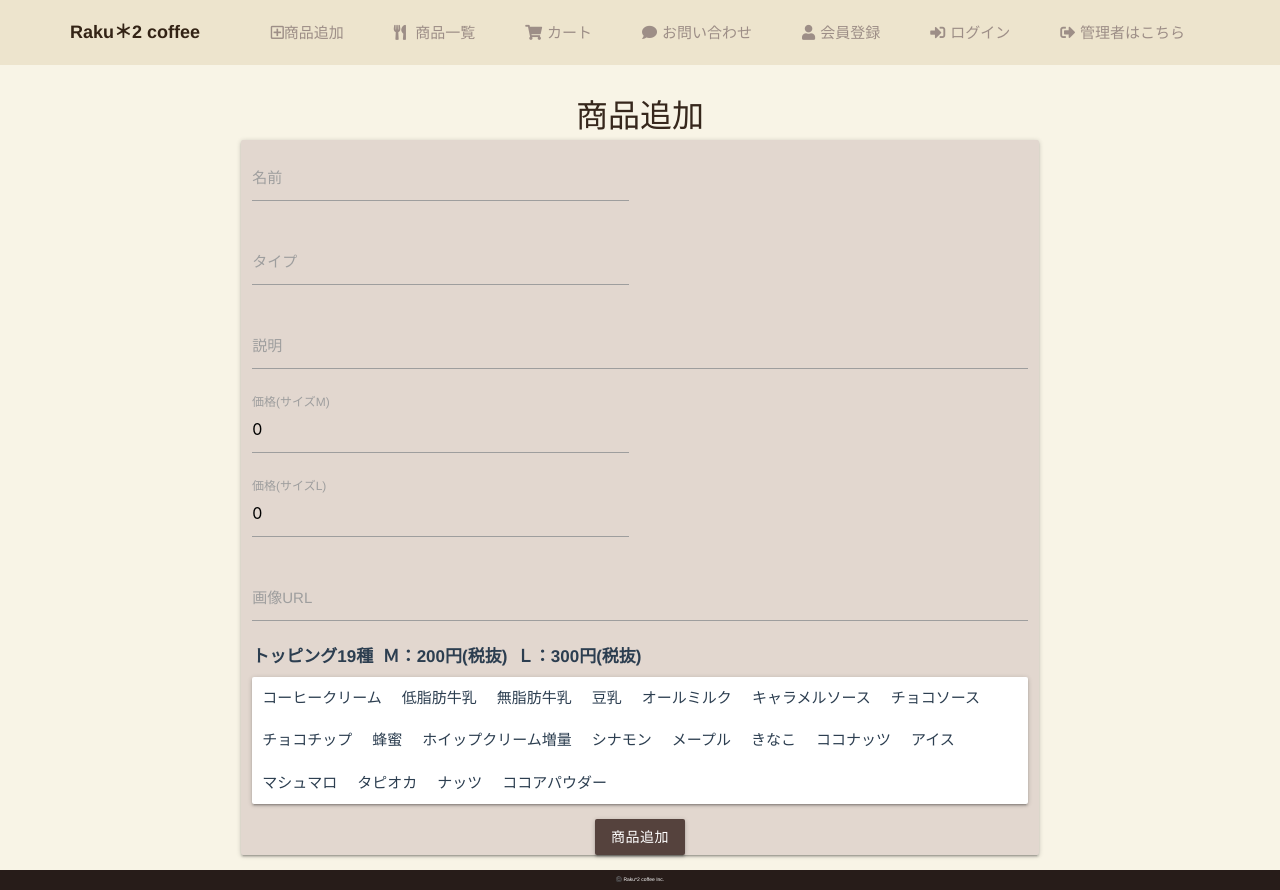
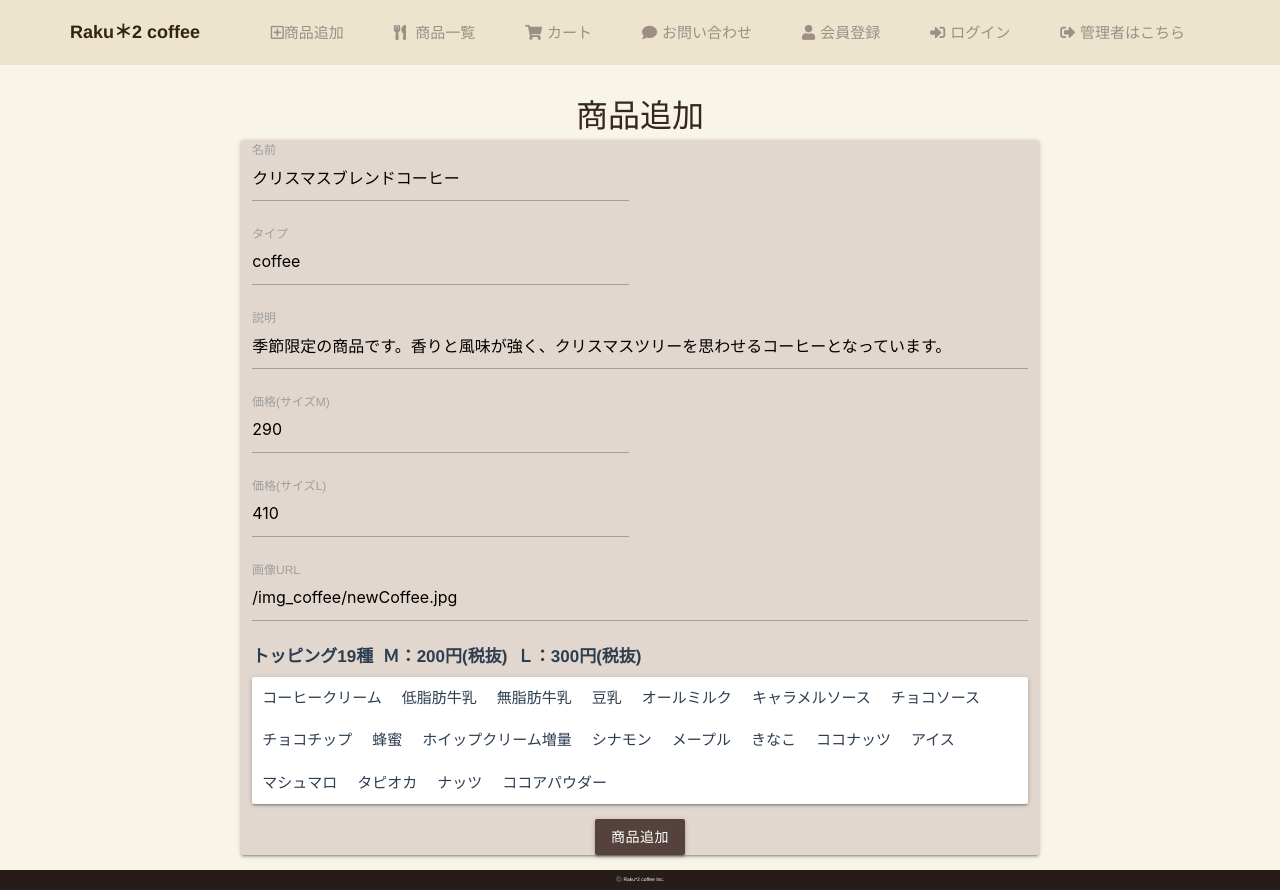
Before and after one commit to kosuke-17/ec-202110c, a Vue app: page /addNewItem in a window 1280 px wide. Built offline with nearby package versions, Linux system fonts and the light colour scheme.

Commit message:
商品追加機能実装

```diff
--- a/src/store/index.ts
+++ b/src/store/index.ts
@@ -30,6 +30,8 @@ export default new Vuex.Store({
     orderHistoryList: new Array<Order>(),
     // ログイン後に画面遷移するためのフラグ
     loginedPageToMoveFlag: "",
+    //商品一覧が入る配列(追加商品が入る)
+    newItemList: new Array<Item>(),
   },
   mutations: {
     /**
@@ -58,7 +60,6 @@ export default new Vuex.Store({
           )
         );
       }
-      // console.dir("itemList:" + JSON.stringify(state.itemList));
     },
 
     /**
@@ -87,7 +88,6 @@ export default new Vuex.Store({
           )
         );
       }
-      console.dir("注文履歴:" + JSON.stringify(state.orderHistoryList[0]));
     },
 
     /**
@@ -102,8 +102,6 @@ export default new Vuex.Store({
 
       for (const orderItem of state.orderItemList) {
         for (const orderedTopping of orderItem.orderToppingList) {
-          console.dir(JSON.stringify(payload.orderToppingList));
-
           if (
             payload.orderToppingList.find(
               (orderTopping: Topping) => orderedTopping.id === orderTopping.id
@@ -146,7 +144,6 @@ export default new Vuex.Store({
           payload.orderToppingList
         )
       );
-      // console.dir(JSON.stringify(state.orderItemList));
     },
 
     /**
@@ -329,6 +326,23 @@ export default new Vuex.Store({
         targetItem[0].favoriteCount--;
       }
     },
+    addNewItem(state, payload): void {
+      state.newItemList.unshift(
+        new Item(
+          state.itemList.length + 30,
+          payload.item.type,
+          payload.item.name,
+          payload.item.description,
+          payload.item.priceM,
+          payload.item.priceL,
+          payload.item.imagePath,
+          false,
+          payload.item.toppingList,
+          false,
+          Math.floor(Math.random() * 10)
+        )
+      );
+    },
   }, //end mutations
 
   actions: {
@@ -342,7 +356,6 @@ export default new Vuex.Store({
       const response = await axios.get(
         "http://153.127.48.168:8080/ecsite-api/item/items/coffee"
       );
-      console.dir("response:" + JSON.stringify(response));
       const payload = response.data;
 
       //(memo)ミューテーションから呼び出している
@@ -360,7 +373,6 @@ export default new Vuex.Store({
       const response = await axios.get(
         `http://153.127.48.168:8080/ecsite-api/order/orders/coffee/${this.state.loginUserInfo._id}`
       );
-      //console.dir("response:" + JSON.stringify(response));
       const payload = response.data;
 
       //(memo)ミューテーションから呼び出している
@@ -375,7 +387,7 @@ export default new Vuex.Store({
      * @returns - 商品一覧
      */
     getAllItems(state) {
-      return state.itemList;
+      return state.newItemList.concat(state.itemList);
     },
     /**
      * 注文履歴一覧を取得する.
@@ -416,7 +428,6 @@ export default new Vuex.Store({
      * @returns ショッピングカートに入っている商品の配列
      */
     getOrderItemList(state) {
-      // return state.orderItemList;
       const orderItemList = new Array<OrderItem>();
       for (const orderItem of state.orderItemList) {
         orderItemList.push(
@@ -480,6 +491,7 @@ export default new Vuex.Store({
       //ステートのデータをセッションストレージに格納しブラウザ更新しても残るようにしている
       paths: [
         "orderItemList",
+        "itemList",
         "isLogin",
         "loginUserInfo",
         "loginAdministratorFlag",
--- a/src/views/addNewItem.vue
+++ b/src/views/addNewItem.vue
@@ -9,19 +9,19 @@
               <i class="material-icons prefix"></i>
               <div class="input-field col s6">
                 <input id="name" type="text" v-model="name" />
-                <label for="name">名前</label>
+                <label class="active" for="name">名前</label>
               </div>
             </div>
             <div class="row">
               <div class="input-field col s6">
                 <input id="type" type="text" v-model="type" />
-                <label for="type">タイプ</label>
+                <label class="active" for="type">タイプ</label>
               </div>
             </div>
             <div class="row">
               <div class="input-field col s12">
                 <input id="description" type="text" v-model="description" />
-                <label for="description">説明</label>
+                <label class="active" for="description">説明</label>
               </div>
             </div>
             <div class="row">
@@ -39,7 +39,7 @@
             <div class="row">
               <div class="input-field col s12">
                 <input id="imagePath" type="text" v-model="imagePath" />
-                <label for="imagePath">画像URL</label>
+                <label class="active" for="imagePath">画像URL</label>
               </div>
             </div>
             <div class="topping-hedding">
@@ -57,7 +57,7 @@
               </div>
             </div>
             <div class="row login-btn">
-              <button class="btn" type="button" @click="addItem">
+              <button class="btn" type="button" @click="addNewItem">
                 <span>商品追加</span>
               </button>
             </div>
@@ -75,17 +75,17 @@ import { Component, Vue } from "vue-property-decorator";
 
 @Component
 export default class LoginUser extends Vue {
-  private name = "";
-  private type = "";
-  private description = "";
-  private priceM = 0;
-  private priceL = 0;
-  private imagePath = "";
-  private toppingType = "";
-  private toppingName = "";
+  private name = "クリスマスブレンドコーヒー";
+  private type = "coffee";
+  private description =
+    "季節限定の商品です。香りと風味が強く、クリスマスツリーを思わせるコーヒーとなっています。";
+  private priceM = 290;
+  private priceL = 410;
+  private imagePath = "/img_coffee/newCoffee.jpg";
   private toppings = new Array<Topping>();
 
   created(): void {
+    //トッピングの表示をさせるだけ(商品追加の時はtoppingをnullにする)
     for (const topping of toppingData) {
       this.toppings.push(
         new Topping(
@@ -97,6 +97,21 @@ export default class LoginUser extends Vue {
         )
       );
     }
+  }
+
+  addNewItem(): void {
+    this.$store.commit("addNewItem", {
+      item: {
+        name: this.name,
+        type: this.type,
+        description: this.description,
+        priceM: this.priceM,
+        priceL: this.priceL,
+        imagePath: this.imagePath,
+        toppingList: null,
+      },
+    });
+    this.$router.push("/itemList");
   }
 }
 </script>
```
Also changed, not shown: public/img_coffee/newCoffee.jpg (added).
